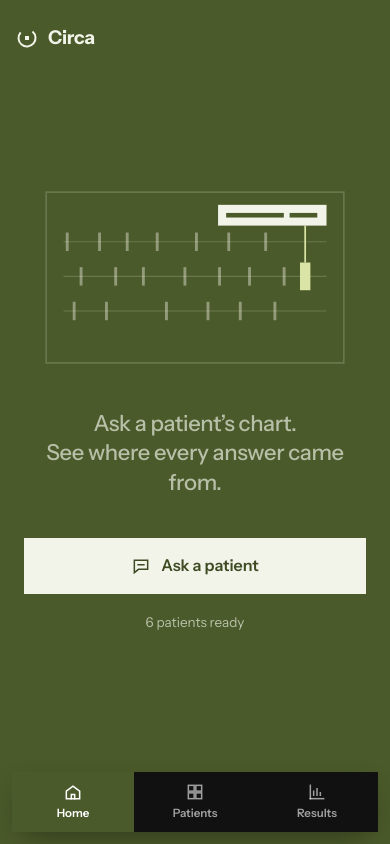
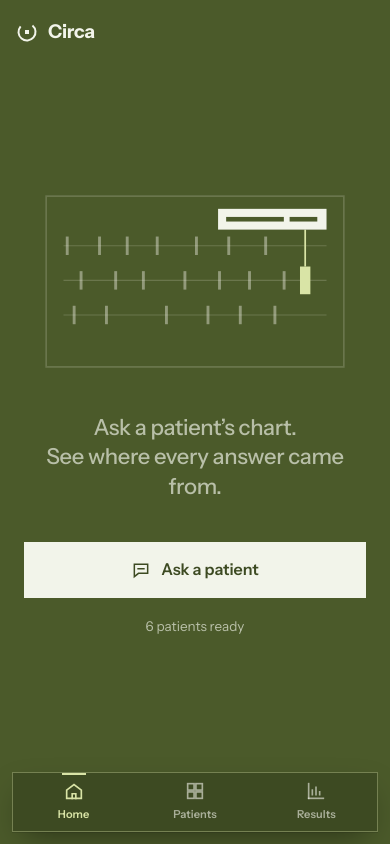
Before and after one commit to milanpatel98/circa, a React (Vite) app in the folder web/: page / in a window 390 px wide. Built offline with nearby package versions, Linux system fonts and the light colour scheme.

Commit message:
Site: floating olive tab bar on phones and a polish pass on every screen

```diff
--- a/web/src/App.jsx
+++ b/web/src/App.jsx
@@ -59,7 +59,7 @@ function Dock({ page }) {
   return (
     <nav className="dock" aria-label="Main">
       {items.map(([k, label, href, icon]) => (
-        <a key={k} href={href} className={page === k ? "on" : ""}><Icon d={icon} />{label}</a>
+        <a key={k} href={href} className={page === k ? "on" : ""} aria-current={page === k ? "page" : undefined}><Icon d={icon} size={22} /><span>{label}</span></a>
       ))}
     </nav>
   );
@@ -195,7 +195,7 @@ function Timeline({ chart, asOf, cited = [], tone = "light", labels = true, call
 function Spark({ counts }) {
   const max = Math.max(...counts);
   return (
-    <svg className="spark" viewBox="0 0 120 28" aria-hidden="true">
+    <svg className="spark" viewBox="0 0 120 28" preserveAspectRatio="xMinYMid meet" aria-hidden="true">
       {counts.map((c, i) => (
         <rect key={i} x={i * 10 + 1} y={28 - Math.max(2, (c / max) * 26)} width={7} height={Math.max(2, (c / max) * 26)} />
       ))}
--- a/web/src/styles.css
+++ b/web/src/styles.css
@@ -16,6 +16,9 @@
   --tint: #eef1e4;
   --font: "Instrument Sans", "Helvetica Neue", Arial, sans-serif;
   --mono: "JetBrains Mono", ui-monospace, Menlo, monospace;
+  --dock-h: 60px;
+  --dock-gap: 12px;
+  --dock-room: calc(var(--dock-h) + var(--dock-gap) * 2 + env(safe-area-inset-bottom, 0px) + 16px);
   color-scheme: light;
 }
 
@@ -702,10 +705,11 @@ button {
 }
 
 .cite {
+  position: relative;
   display: inline-grid;
   place-items: center;
-  min-width: 20px;
-  height: 20px;
+  min-width: 22px;
+  height: 22px;
   margin-left: 4px;
   padding: 0 4px;
   border: 1.5px solid var(--olive);
@@ -714,6 +718,12 @@ button {
   font-weight: 700;
   line-height: 1;
   vertical-align: 3px;
+}
+
+button.cite::after {
+  content: "";
+  position: absolute;
+  inset: -11px -8px;
 }
 
 .cite:hover,
@@ -808,8 +818,26 @@ button {
 .sheet-head button {
   display: grid;
   place-items: center;
-  width: 32px;
-  height: 32px;
+  width: 44px;
+  height: 44px;
+  margin: -6px -14px -6px 0;
+}
+
+.sheet-head button:hover {
+  background: var(--olive-deep);
+}
+
+.sheet :focus-visible {
+  outline-color: var(--olive);
+}
+
+.sheet-head :focus-visible {
+  outline-color: var(--lime);
+  outline-offset: -4px;
+}
+
+.rec:hover .rec-name {
+  color: var(--olive);
 }
 
 .recs {
@@ -982,10 +1010,24 @@ button {
     width: 100%;
   }
   .mb {
-    grid-template-columns: 96px minmax(0, 1fr) 52px;
+    grid-template-columns: 112px minmax(0, 1fr) 52px;
+    gap: 12px;
     font-size: 14px;
   }
+  .mb > span:first-child {
+    white-space: nowrap;
+  }
+  .wrongs {
+    margin-top: 28px;
+  }
+  .wrongs > div {
+    padding: 16px 18px;
+  }
+  .wrongs b {
+    font-size: 30px;
+  }
   .said {
+    margin-top: 32px;
     padding: 20px;
   }
   .said-foot .btn {
@@ -995,19 +1037,40 @@ button {
     top: auto;
     max-height: 84vh;
     width: 100vw;
+    padding-bottom: calc(20px + env(safe-area-inset-bottom, 0px));
   }
   .fhir {
     margin-left: 0;
   }
   .t th:not(:first-child),
   .t td:not(:first-child) {
-    width: 76px;
+    width: 84px;
+    padding-left: 8px;
+  }
+  .t th {
+    font-size: 13px;
+  }
+  .tabs {
+    -webkit-mask-image: linear-gradient(90deg, #000 calc(100% - 48px), transparent);
+    mask-image: linear-gradient(90deg, #000 calc(100% - 48px), transparent);
+    padding-right: 48px;
+  }
+  .tabs button {
+    padding: 12px 14px;
+  }
+  .ask {
+    padding-top: 28px;
   }
 }
 
 @media (prefers-reduced-motion: reduce) {
   .sheet {
     animation: none;
+  }
+  .card,
+  .dock a,
+  .dock a::before {
+    transition: none;
   }
 }
 
@@ -1097,29 +1160,63 @@ button {
   .dock {
     position: fixed;
     z-index: 15;
-    left: 12px;
-    right: 12px;
-    bottom: max(12px, env(safe-area-inset-bottom));
+    left: var(--dock-gap);
+    right: var(--dock-gap);
+    bottom: calc(var(--dock-gap) + env(safe-area-inset-bottom, 0px));
     display: grid;
     grid-template-columns: repeat(3, 1fr);
-    background: var(--ink);
-    box-shadow: 0 10px 30px -10px rgba(0, 0, 0, 0.45);
+    height: var(--dock-h);
+    background: rgba(61, 74, 34, 0.94);
+    -webkit-backdrop-filter: blur(14px);
+    backdrop-filter: blur(14px);
+    border: 1px solid rgba(217, 228, 166, 0.36);
+    box-shadow: 0 12px 32px -12px rgba(0, 0, 0, 0.5), 0 1px 0 rgba(0, 0, 0, 0.12);
   }
   .dock a {
+    position: relative;
     display: grid;
     justify-items: center;
-    gap: 3px;
-    padding: 10px 0 9px;
-    font-size: 11.5px;
+    align-content: center;
+    gap: 4px;
+    min-height: 44px;
+    font-size: 11px;
     font-weight: 600;
-    color: rgba(255, 255, 255, 0.6);
+    letter-spacing: 0.01em;
+    color: rgba(242, 244, 234, 0.6);
+    transition: color 0.15s ease;
+  }
+  .dock a svg {
+    display: block;
+  }
+  .dock a::before {
+    content: "";
+    position: absolute;
+    top: 0;
+    left: 50%;
+    width: 24px;
+    height: 2px;
+    background: var(--lime);
+    transform: translateX(-50%) scaleX(0);
+    transition: transform 0.18s ease;
   }
   .dock a.on {
-    background: var(--olive);
-    color: #fff;
+    color: var(--lime);
+  }
+  .dock a.on::before {
+    transform: translateX(-50%) scaleX(1);
+  }
+  .dock a:hover {
+    color: var(--olive-ink);
+  }
+  .dock a:focus-visible {
+    outline: 2px solid var(--lime);
+    outline-offset: -3px;
   }
   .foot {
-    padding-bottom: 110px;
+    padding-bottom: var(--dock-room);
+  }
+  .nav {
+    height: 64px;
   }
   .hero-copy {
     text-align: left;
@@ -1153,8 +1250,14 @@ button {
   justify-items: center;
   align-content: center;
   gap: 0;
-  padding: 24px 24px 120px;
+  padding: 24px 24px 40px;
   text-align: center;
+}
+
+@media (max-width: 700px) {
+  .home-center {
+    padding-bottom: var(--dock-room);
+  }
 }
 
 .drawing {
```
